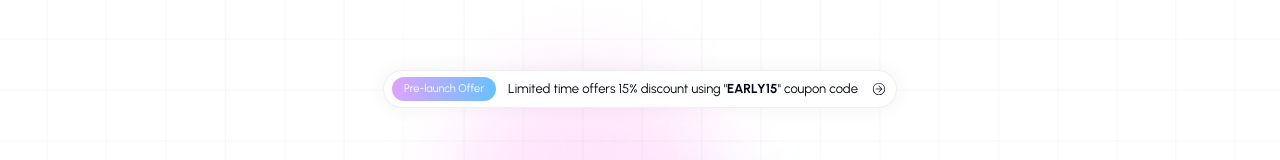
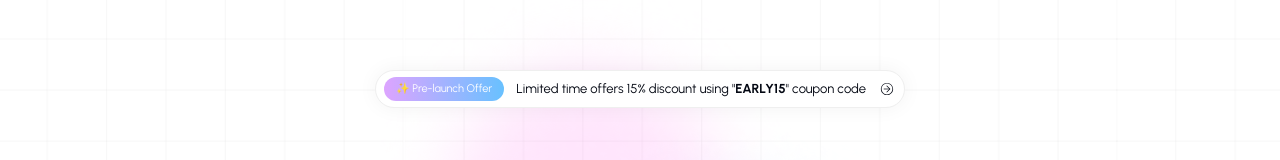
Before and after one commit to devfatema/screenshotfast, a Next.js app: page / in a window 1280 px wide. Shown: the part 157-317 px from the top of the page. Built offline with nearby package versions, Linux system fonts and the light colour scheme; no server answers.

Commit message:
Issue fix

```diff
--- a/next.config.mjs
+++ b/next.config.mjs
@@ -1,4 +1,11 @@
 /** @type {import('next').NextConfig} */
-const nextConfig = {};
+const nextConfig = {
+    experimental: {
+        missingSuspenseWithCSRBailout: false,
+    },
+    images: {
+        domains: ['screenshotfast.lemonsqueezy.com'],
+    },
+};
 
 export default nextConfig;
--- a/src/app/page.js
+++ b/src/app/page.js
@@ -190,15 +190,15 @@ export default function Home() {
               </div>
             </div>
             <div className="min-w-779px mx-auto text-center mt-32 relative z-10">
-              <a href='https://screenshotfast.lemonsqueezy.com/buy/cb3682ac-2b38-4847-8fa6-3753bedcff93' className=" flex items-center bg-white rounded-full justify-center max-w-fit mx-auto space-x-3 border custom-border-color custom-box-shadow px-2 py-1.5">
+              <Link href='https://screenshotfast.lemonsqueezy.com/buy/cb3682ac-2b38-4847-8fa6-3753bedcff93' className=" flex items-center bg-white rounded-full justify-center max-w-fit mx-auto space-x-3 border custom-border-color custom-box-shadow px-2 py-1.5">
                 <div className="bg-gradient text-white text-[11px] py-1 px-3 rounded-full">
-                  <p>Pre-launch Offer</p>
+                  <p>✨ Pre-launch Offer</p>
                 </div>
                 <div>
                   <p className=" text-[13px]">Limited time offers 15% discount using "<strong>EARLY15</strong>" coupon code</p>
                 </div>
                 <div><svg xmlns="http://www.w3.org/2000/svg" width="18" height="18" viewBox="0 0 50 50" className="mx-auto"><path fill="currentColor" d="M25 42c-9.4 0-17-7.6-17-17S15.6 8 25 8s17 7.6 17 17s-7.6 17-17 17m0-32c-8.3 0-15 6.7-15 15s6.7 15 15 15s15-6.7 15-15s-6.7-15-15-15" /><path fill="currentColor" d="m24.7 34.7l-1.4-1.4l8.3-8.3l-8.3-8.3l1.4-1.4l9.7 9.7z" /><path fill="currentColor" d="M16 24h17v2H16z" /></svg></div>
-              </a>
+              </Link>
               <h1 className=" mt-10 text-[64px] font-semibold leading-tight">The Fastest Screenshot API for Developers</h1>
               <p className=" text-[#676666] text-base lead mt-[19px]">Quickly capture and deliver clear screenshots with our super-fast API. ScreenshotFast.com is made for developers, offering easy setup and powerful tools to help you automate.</p>
               <div className=" relative w-[524px] max-w-full mx-auto mt-7">
```
